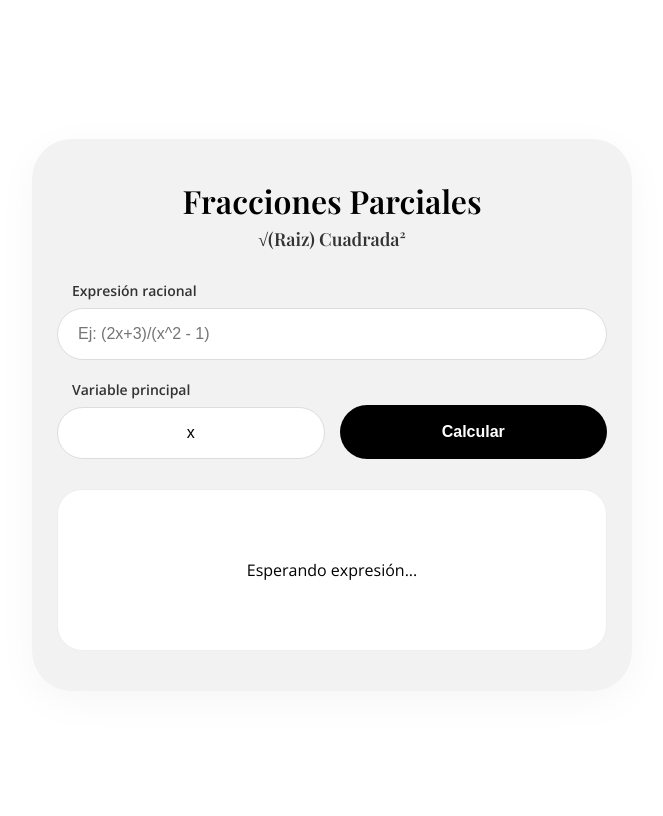
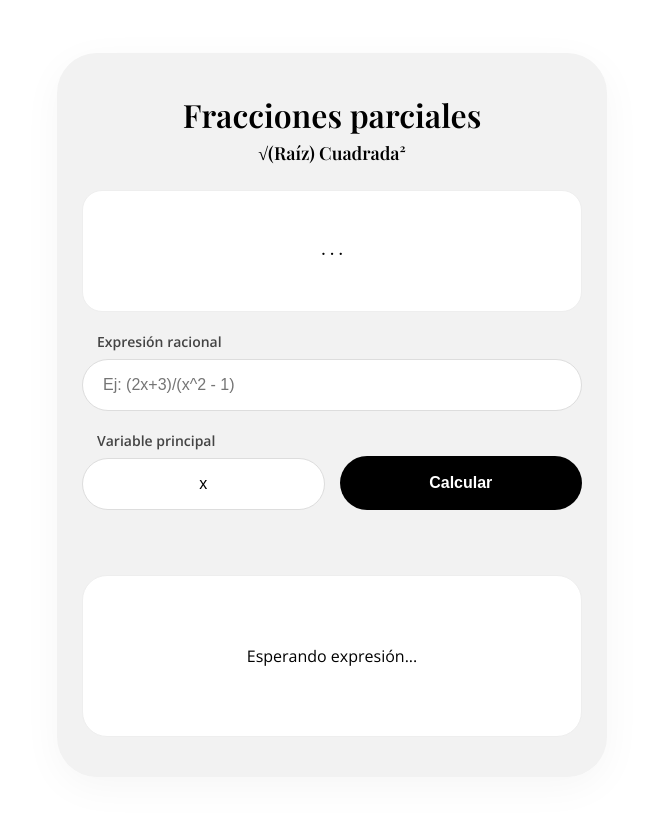
Before and after one commit to srodriguezrojas939/fraccionesparciales-web, a plain HTML site: page index.html in a window 1280 px wide. Shown: the whole page, without its empty margins (308-971 px from the left). Drawn offline with nearby package versions, Linux system fonts and the light colour scheme.

Commit message:
Update index.html

```diff
--- a/index.html
+++ b/index.html
@@ -3,7 +3,7 @@
 <head>
     <meta charset="UTF-8">
     <meta name="viewport" content="width=device-width, initial-scale=1.0">
-    <title>Calculadora de Fracciones Parciales</title>
+    <title>Calculadora de fracciones parciales</title>
 
     <script src="https://cdn.jsdelivr.net/npm/nerdamer@1.1.13/nerdamer.core.js"></script>
     <script src="https://cdn.jsdelivr.net/npm/nerdamer@1.1.13/Algebra.js"></script>
@@ -12,7 +12,7 @@
 
     <script>
         window.MathJax = {
-            tex: { inlineMath: [['$', '$'], ['\\(', '\\)']], displayMath: [['$$', '$$']] }
+            tex: { inlineMath: [['$', '$']], displayMath: [['$$', '$$']] }
         };
     </script>
     <script src="https://cdn.jsdelivr.net/npm/mathjax@3/es5/tex-chtml.js" async></script>
@@ -32,18 +32,8 @@
             font-family: 'Open Sans', sans-serif;
         }
 
-        .fade-in {
-            opacity: 0;
-            transform: translateY(20px);
-            animation: fadeUp 0.8s ease forwards;
-        }
-
-        @keyframes fadeUp {
-            to { opacity: 1; transform: translateY(0); }
-        }
-
         .container {
-            max-width: 600px;
+            max-width: 550px;
             width: 100%;
             background: #F2F2F2;
             padding: 40px 25px;
@@ -52,23 +42,22 @@
             box-sizing: border-box;
         }
 
-        .header {
-            text-align: center;
-            margin-bottom: 30px;
-        }
+        .header { text-align: center; margin-bottom: 25px; }
+        .header h1 { font-family: 'Playfair Display', serif; font-size: 32px; margin: 0; }
+        .header p { font-family: 'Playfair Display', serif; font-size: 18px; margin: 5px 0; font-weight: 600; }
 
-        .header h1 {
-            font-family: 'Playfair Display', serif;
-            font-size: 32px;
-            margin: 0;
-            color: #000;
-        }
-
-        .header p {
-            font-family: 'Playfair Display', serif;
-            font-size: 18px;
-            color: #333;
-            margin-top: 5px;
+        /* Visor en tiempo real */
+        #preview-container {
+            background: white;
+            padding: 20px;
+            border-radius: 20px;
+            min-height: 80px;
+            display: flex;
+            align-items: center;
+            justify-content: center;
+            border: 1px solid #eee;
+            margin-bottom: 20px;
+            overflow-x: auto;
         }
 
         label {
@@ -76,7 +65,7 @@
             margin: 0 0 8px 15px;
             font-size: 14px;
             font-weight: 600;
-            color: #333;
+            color: #444;
         }
 
         input {
@@ -87,14 +76,10 @@
             border-radius: 30px;
             font-size: 16px;
             box-sizing: border-box;
+            outline: none;
             transition: all 0.3s ease;
         }
-
-        input:focus {
-            outline: none;
-            border-color: #000;
-            background: #fff;
-        }
+        input:focus { border-color: #000; background: #fff; }
 
         .row {
             display: grid;
@@ -111,19 +96,16 @@
             border: none;
             border-radius: 35px;
             font-size: 16px;
-            font-weight: 600;
+            font-weight: 700;
             cursor: pointer;
             transition: all 0.3s;
             margin-bottom: 20px;
         }
+        .btn-calc:hover { background: #333; transform: translateY(-2px); }
 
-        .btn-calc:hover {
-            background: #333;
-            transform: translateY(-2px);
-        }
-
+        /* Resultado con separación de 45px */
         #resultado {
-            margin-top: 10px;
+            margin-top: 45px;
             background: white;
             padding: 30px 20px;
             border-radius: 25px;
@@ -136,32 +118,30 @@
             border: 1px solid #eee;
         }
 
-        #resultado::-webkit-scrollbar { height: 4px; }
-        #resultado::-webkit-scrollbar-thumb { background: #ccc; border-radius: 10px; }
-
         @media (max-width: 500px) {
-            .header h1 { font-size: 26px; }
-            .container { padding: 30px 20px; border-radius: 30px; }
             .row { grid-template-columns: 1fr; gap: 0; }
-            .btn-calc { height: 50px; }
         }
     </style>
 </head>
 <body>
 
-<div class="container fade-in">
+<div class="container">
     <div class="header">
-        <h1>Fracciones Parciales</h1>
-        <p><b>√(Raiz) Cuadrada²</b></p>
+        <h1>Fracciones parciales</h1>
+        <p>√(Raíz) Cuadrada²</p>
+    </div>
+
+    <div id="preview-container">
+        <div id="visor">$$ \dots $$</div>
     </div>
 
     <label>Expresión racional</label>
-    <input id="expr" placeholder="Ej: (2x+3)/(x^2 - 1)" type="text">
+    <input id="expr" placeholder="Ej: (2x+3)/(x^2 - 1)" type="text" oninput="actualizarVisor()">
 
     <div class="row">
         <div>
             <label>Variable principal</label>
-            <input id="var" value="x" type="text" style="text-align: center;">
+            <input id="var" value="x" type="text" style="text-align: center;" oninput="actualizarVisor()">
         </div>
         <div>
             <button onclick="resolver()" class="btn-calc">Calcular</button>
@@ -172,6 +152,27 @@
 </div>
 
 <script>
+    // Función para el Visor en tiempo real
+    function actualizarVisor() {
+        const input = document.getElementById('expr').value.trim();
+        const visor = document.getElementById('visor');
+
+        if (!input) {
+            visor.innerHTML = "$$ \\dots $$";
+            return;
+        }
+
+        try {
+            // Generamos el LaTeX de lo que el usuario escribe
+            let tex = nerdamer(input).toTeX();
+            visor.innerHTML = `$$ ${tex} $$`;
+            // Le pedimos a MathJax que lo renderice
+            MathJax.typesetPromise([visor]);
+        } catch (e) {
+            // Mientras el usuario escribe cosas incompletas, no hacemos nada
+        }
+    }
+
     function normalizar(texto) {
         if (!texto) return "";
         let t = texto.toLowerCase().replace(/\s+/g, '');
@@ -192,22 +193,21 @@
         try {
             const f = normalizar(inputExpr);
 
-            // Resolver mediante expansión de fracciones parciales
+            // Cálculo local con Nerdamer
             const sol = nerdamer(`partfrac(${f}, ${inputVar})`).evaluate();
 
             const originalTeX = nerdamer(f).toTeX();
             const resultadoTeX = sol.toTeX();
 
             resDiv.innerHTML = `$$ ${originalTeX} = ${resultadoTeX} $$`;
-
             MathJax.typesetPromise([resDiv]);
 
         } catch (e) {
-            resDiv.innerHTML = `<span style="color:red; font-size:14px;">Error de sintaxis. Revisa los paréntesis y que la expresión sea válida.</span>`;
-            console.error(e);
+            resDiv.innerHTML = `<span style="color:red; font-size:14px;">Error de sintaxis o expresión no factorizable.</span>`;
         }
     }
 
+    // Enter para calcular
     document.getElementById('expr').addEventListener('keypress', (e) => {
         if (e.key === 'Enter') resolver();
     });
```
